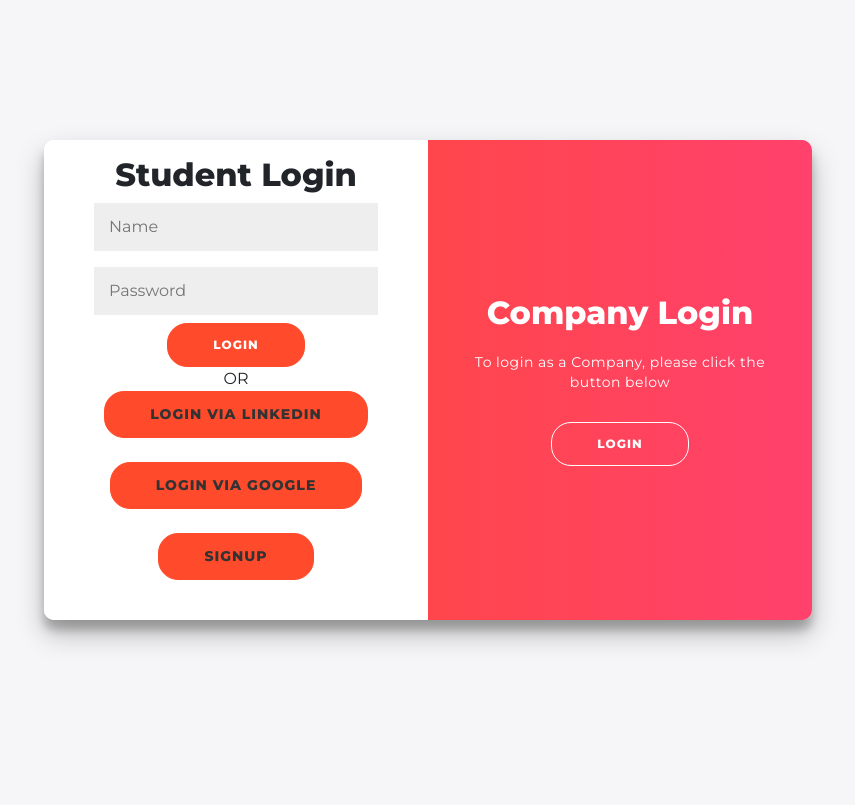
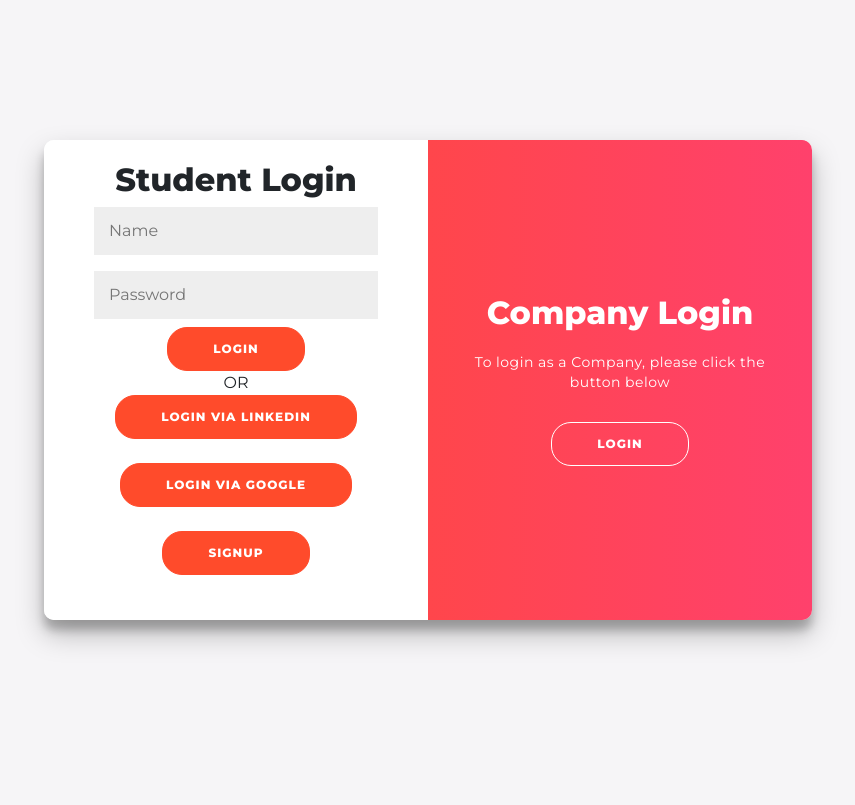
Before and after one commit to Pritishchugh22/Get_Set_Hired, a Django app: page /login/ in a window 1280 px wide. Shown: the top 805 px of the page, without its empty margins (212-1067 px from the left). Run offline with Django 4.2, Linux system fonts and the light colour scheme; some libraries are stand-ins or nearby versions.

Commit message:
Final Login Page

```diff
--- a/static/home/login.css
+++ b/static/home/login.css
@@ -39,8 +39,15 @@
 }
 
 a {
-	color: #333;
-	font-size: 14px;
+	color: #ffffff;
+	font-size: 12px;
+	text-decoration: none;
+	margin: 15px 0;
+}
+
+a:hover {
+	color: #ffffff;
+	font-size: 12px;
 	text-decoration: none;
 	margin: 15px 0;
 }
```
Also changed, not shown: db.sqlite3.
